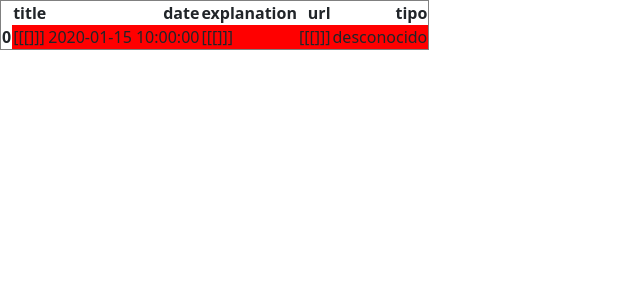
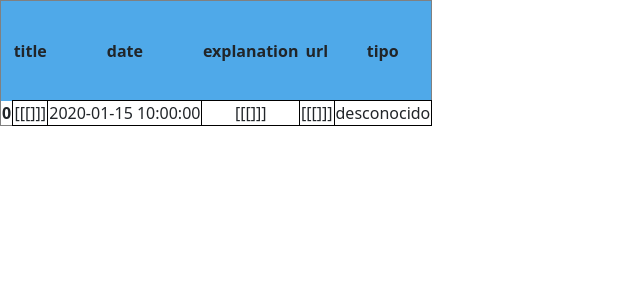
Before and after one commit to olgapf02/PF-Olga_Perez, a Flask app: page /imagenes-mes in a window 1280 px wide. Shown: the top 300 px of the page, without its empty margins (0-640 px from the left). Run offline with Flask 3, Linux system fonts and the light colour scheme; tables that the repository leaves empty hold one stand-in row (values such as "Sample post"); a database or web service that is not in the repository returns one stand-in record (values such as "Sample title"); data that the repository does not hold is empty; some libraries are stand-ins or nearby versions.

Commit message:
tabla presentada correctamente

```diff
--- a/app.py
+++ b/app.py
@@ -94,11 +94,12 @@
     key = "dD3rq2KBZ3IonoPglO50EyY5R1ielcmBT1gbO1Jv"
     # extracción de los datos
     start_date = "2022-01-01"
-    end_date = "2022-01-31"
+    end_date = "2023-01-01"
     # Hacer la solicitud GET a la API de la NASA
     response = requests.get(url,{'api_key': key, 'start_date': start_date, 'end_date': end_date})
     # print(response.json())
 
+# crearemos una lista para guardar los diferentes tipos que tienen las imagenes recojidas de la api
     lista_imagenes = []
     tipo = "desconocido"
     for data in response.json():
@@ -116,6 +117,7 @@
                 tipo="Eclipse"
             elif "Storm" in data['title'].lower() or 'storm' in data['explanation'].lower():
                 tipo="Tormenta"
+                # despues una vez teniendo nuestra lista lo transformaremos a un diccionario
             imagenes_dicc = {
                     "title": data["title"],
                     "date": data["date"],
@@ -123,6 +125,7 @@
                     "url": data["url"],
                     "tipo": tipo
                 }
+            # luego diremos que la lista creada es igual al formateo del diccionario
             lista_imagenes.append(imagenes_dicc)
             # esto nos servira para printar todas las imagenes pedidas en un año en un formato json
             # for image in lista_imagenes:
@@ -131,21 +134,37 @@
     # aqui creamos un dataframe a partir de las columnas que queremos y con los datos recogidos en la api
     df = pd.DataFrame(lista_imagenes, columns=["title", "date", "explanation", "url", "tipo"])
     # print(df)
-
-
-
+    # en este render daremos una variable para que printe nuestro df en el html
     return render_template('fotos_ano.html',lista =df.to_html())
-
 ###################################################################################################
-###################################################################################################
-# crear una grafica de cada mes
-#cojer cada mes y enseñar su grafica  con un formulario
-
 # ###################################################################
 # enseñar la grafica con un app.route
-# @app.route('/graficas')
+# @app.route('/grafica')
 # def grafica():
+# # Crear figura y eje
+#     fig, ax = plt.subplots()
 
+#     # Iterar sobre los tipos de imágenes
+#     for tipo in df['tipo'].unique():
+#         # Obtener los datos para este tipo de imagen
+#         data = groupby.loc[tipo]
+#         # Crear la barra para este tipo de imagen
+#         ax.bar(data.index, data['title'], label=tipo)
+
+#     # Agregar leyenda y etiquetas de eje
+#     ax.legend()
+#     ax.set_xlabel('Año')
+#     ax.set_ylabel('Cantidad de imágenes')
+#     ax.set_title('Cantidad de imágenes por tipo y año')
+
+#     # Mostrar la gráfica
+#     plt.show()
+    # return render_template('grafica.html')
 
 ###################################################################
 app.run(host='Localhost', port=5000, debug=False)
+
+###################################################################################################
+# mejoras
+# crear una grafica de cada mes
+#cojer cada mes y enseñar su grafica  con un formulario
--- a/static/styles-f.css
+++ b/static/styles-f.css
@@ -1,32 +1,26 @@
 table.dataframe td {
-    background-color: red;
-}
-/*
-td{
     border: solid 1px black;
 }
-
-tr{
+table.dataframe tr {
     text-align: center;
-
+}
+table.dataframe table {
+    text-align: center;
+}
+table.dataframe th {
+    text-align: center;
+}
+table.dataframe thead {
+    text-align: center;
+    background-color: rgb(79, 169, 233);
+    height: 100px;
 }
 
-table {
-	width: 50%;
-	height: 90px;
-    text-align: center;
-}
-
-h1{
-    text-transform: uppercase;
-    text-align: center;
-    font-family: "Lucida Console", "Courier New", monospace;
-    font-size: 350%
-}
-
-
-.color{
-    background-color:rgb(3, 71, 21);
-    font-weight: bold;
-    color: aliceblue;
-} */
+header{
+    background-color: rgba(191, 204, 254, 0.903);
+    /* padding: 1em; */
+    display: flex;
+    flex-flow: row wrap;
+    justify-content: space-between;
+    align-items: center;
+  }
--- a/templates/fotos_ano.html
+++ b/templates/fotos_ano.html
@@ -1,11 +1,13 @@
 <html>
     <header>
         <link rel="stylesheet" href="{{url_for('static',filename='styles-f.css')}}">
-        <title>Accidentes de Trafico</title>
+        <title>Imagenes de todo un año</title>
         <link href="https://cdn.jsdelivr.net/npm/bootstrap@5.0.2/dist/css/bootstrap.min.css"
         rel="stylesheet"
         integrity="sha384-EVSTQN3/azprG1Anm3QDgpJLIm9Nao0Yz1ztcQTwFspd3yD65VohhpuuCOmLASjC"
         crossorigin="anonymous">
+
+
     </header>
     <body>
 
```
Also changed, not shown: templates/grafica.html (added, +18 -0 lines).
